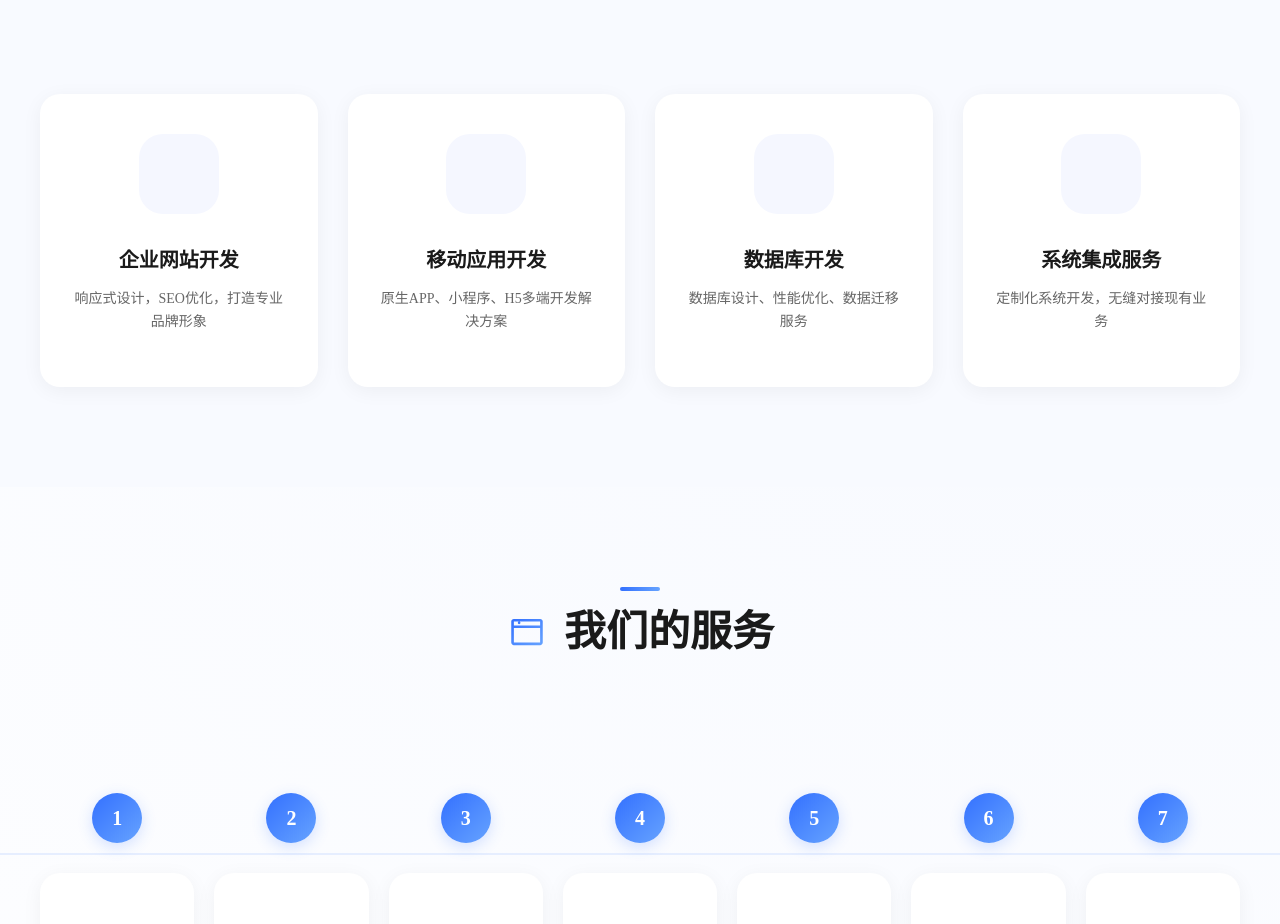
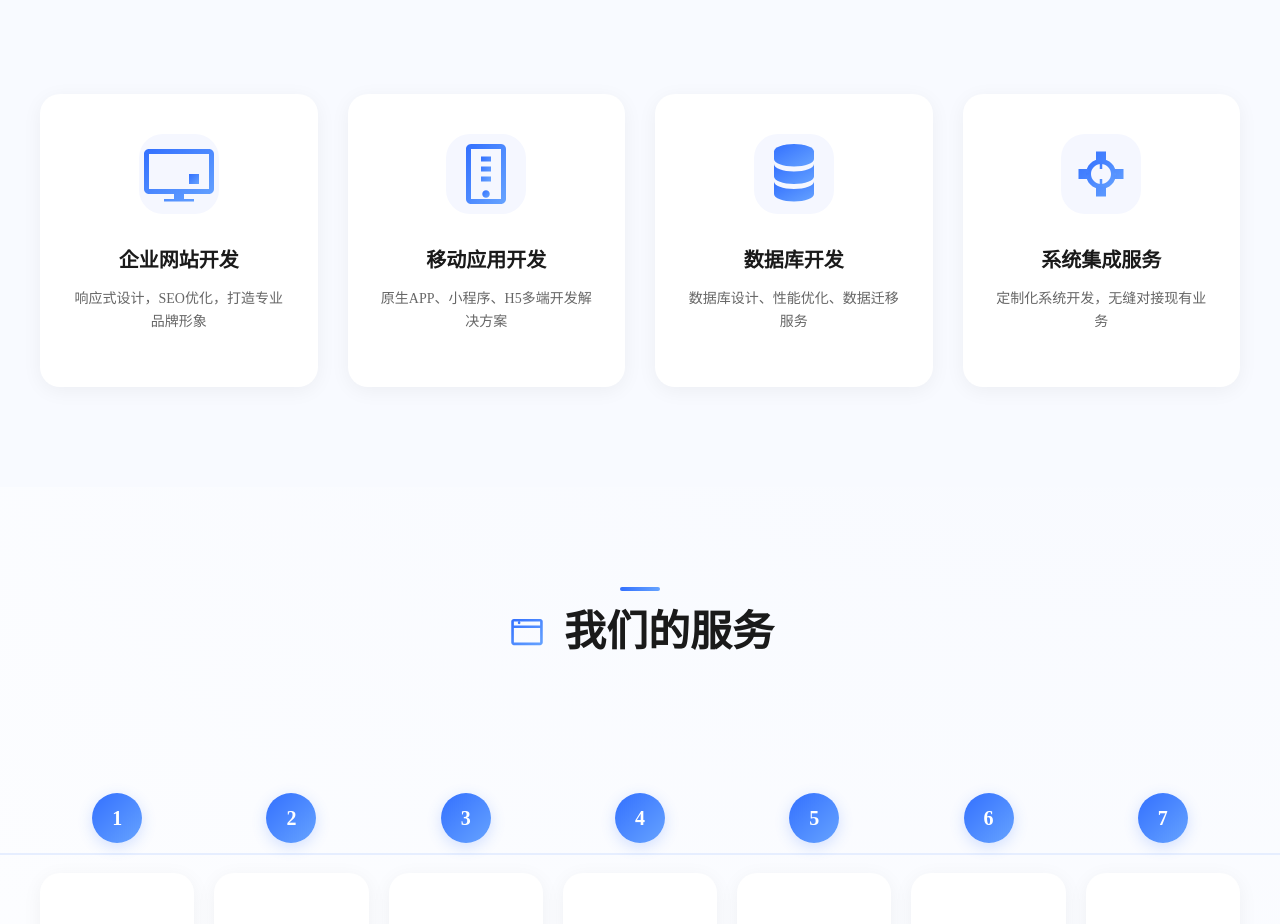
Before and after one commit to hhhh-wang/o-website, a Vue app: page /#/ in a window 1280 px wide. Shown: the part 1380-2304 px from the top of the page. Built offline with nearby package versions, Linux system fonts and the light colour scheme; what mavon-editor would draw is missing.

Commit message:
我们的服务模块整理好了

```diff
--- a/src/components/web/IndexService.vue
+++ b/src/components/web/IndexService.vue
@@ -49,7 +49,7 @@
         <div class="capability-item" v-for="(item, index) in capabilityList" :key="index">
           <div class="capability-card">
             <div class="capability-icon">
-              <div class="icon-circle"></div>
+              <div class="icon-circle" v-html="item.icon"></div>
             </div>
             <h3 class="capability-title">{{ item.title }}</h3>
             <p class="capability-desc">{{ item.description }}</p>
@@ -412,11 +412,6 @@ const submitConsult = () => {
     &:hover {
       transform: translateY(-10px);
       box-shadow: 0 20px 40px rgba(51, 112, 255, 0.1);
-
-      .icon-circle {
-        background: linear-gradient(135deg, #3370ff, #66a3ff);
-        color: #fff;
-      }
     }
 
     .capability-icon {
@@ -432,10 +427,21 @@ const submitConsult = () => {
         align-items: center;
         justify-content: center;
         transition: all 0.3s ease;
-        color: #3370ff;
 
-        i {
-          font-size: 32px;
+        svg {
+          width: 40px;
+          height: 40px;
+          transition: all 0.3s ease;
+        }
+
+        &:hover {
+          background: #fff;
+          transform: translateY(-2px);
+          box-shadow: 0 8px 25px rgba(51, 112, 255, 0.1);
+
+          svg {
+            transform: scale(1.1);
+          }
         }
       }
     }
--- a/src/mock/data/capability.ts
+++ b/src/mock/data/capability.ts
@@ -8,21 +8,64 @@ export const capabilityList: CapabilityItem[] = [
     {
         title: '企业网站开发',
         description: '响应式设计，SEO优化，打造专业品牌形象',
-        icon: 'el-icon-monitor'
+        icon: `<svg viewBox="0 0 1024 1024">
+            <defs>
+                <linearGradient id="capIcon1" x1="0%" y1="0%" x2="100%" y2="100%">
+                    <stop offset="0%" style="stop-color:#3370ff"/>
+                    <stop offset="100%" style="stop-color:#66a3ff"/>
+                </linearGradient>
+            </defs>
+            <!-- 响应式网站图标：电脑和手机组合 -->
+            <path d="M896 192H128c-35.3 0-64 28.7-64 64v448c0 35.3 28.7 64 64 64h320v64H320v32h384v-32H576v-64h320c35.3 0 64-28.7 64-64V256c0-35.3-28.7-64-64-64zm0 512H128V256h768v448z" fill="url(#capIcon1)"/>
+            <path d="M640 512h128v128H640z" fill="url(#capIcon1)"/>
+        </svg>`
     },
     {
         title: '移动应用开发',
         description: '原生APP、小程序、H5多端开发解决方案',
-        icon: 'el-icon-mobile'
+        icon: `<svg viewBox="0 0 1024 1024">
+            <defs>
+                <linearGradient id="capIcon2" x1="0%" y1="0%" x2="100%" y2="100%">
+                    <stop offset="0%" style="stop-color:#3370ff"/>
+                    <stop offset="100%" style="stop-color:#66a3ff"/>
+                </linearGradient>
+            </defs>
+            <!-- 移动应用图标：手机和应用图标组合 -->
+            <path d="M704 128H320c-35.3 0-64 28.7-64 64v640c0 35.3 28.7 64 64 64h384c35.3 0 64-28.7 64-64V192c0-35.3-28.7-64-64-64zm0 704H320V192h384v640z" fill="url(#capIcon2)"/>
+            <path d="M512 816c-26.5 0-48-21.5-48-48s21.5-48 48-48 48 21.5 48 48-21.5 48-48 48z" fill="url(#capIcon2)"/>
+            <path d="M448 288h128v64H448zm0 128h128v64H448zm0 128h128v64H448z" fill="url(#capIcon2)"/>
+        </svg>`
     },
     {
         title: '数据库开发',
         description: '数据库设计、性能优化、数据迁移服务',
-        icon: 'el-icon-coin'
+        icon: `<svg viewBox="0 0 1024 1024">
+            <defs>
+                <linearGradient id="capIcon3" x1="0%" y1="0%" x2="100%" y2="100%">
+                    <stop offset="0%" style="stop-color:#3370ff"/>
+                    <stop offset="100%" style="stop-color:#66a3ff"/>
+                </linearGradient>
+            </defs>
+            <!-- 数据库图标：数据库层叠 -->
+            <path d="M512 128c-141.4 0-256 43-256 96v96c0 53 114.6 96 256 96s256-43 256-96v-96c0-53-114.6-96-256-96z" fill="url(#capIcon3)"/>
+            <path d="M512 480c-141.4 0-256-43-256-96v160c0 53 114.6 96 256 96s256-43 256-96V384c0 53-114.6 96-256 96z" fill="url(#capIcon3)"/>
+            <path d="M512 704c-141.4 0-256-43-256-96v160c0 53 114.6 96 256 96s256-43 256-96V608c0 53-114.6 96-256 96z" fill="url(#capIcon3)"/>
+        </svg>`
     },
     {
         title: '系统集成服务',
         description: '定制化系统开发，无缝对接现有业务',
-        icon: 'el-icon-setting'
+        icon: `<svg viewBox="0 0 1024 1024">
+            <defs>
+                <linearGradient id="capIcon4" x1="0%" y1="0%" x2="100%" y2="100%">
+                    <stop offset="0%" style="stop-color:#3370ff"/>
+                    <stop offset="100%" style="stop-color:#66a3ff"/>
+                </linearGradient>
+            </defs>
+            <!-- 系统集成图标：齿轮和连接线 -->
+            <path d="M512 320c-106 0-192 86-192 192s86 192 192 192 192-86 192-192-86-192-192-192zm0 320c-70.7 0-128-57.3-128-128s57.3-128 128-128 128 57.3 128 128-57.3 128-128 128z" fill="url(#capIcon4)"/>
+            <path d="M224 448h128v128H224zm448 0h128v128H672zM448 224h128v128H448zm0 448h128v128H448z" fill="url(#capIcon4)"/>
+            <path d="M512 384v64m0 128v64m128-128h64m-384 0h64" stroke="url(#capIcon4)" stroke-width="32"/>
+        </svg>`
     }
-]
+];
```
